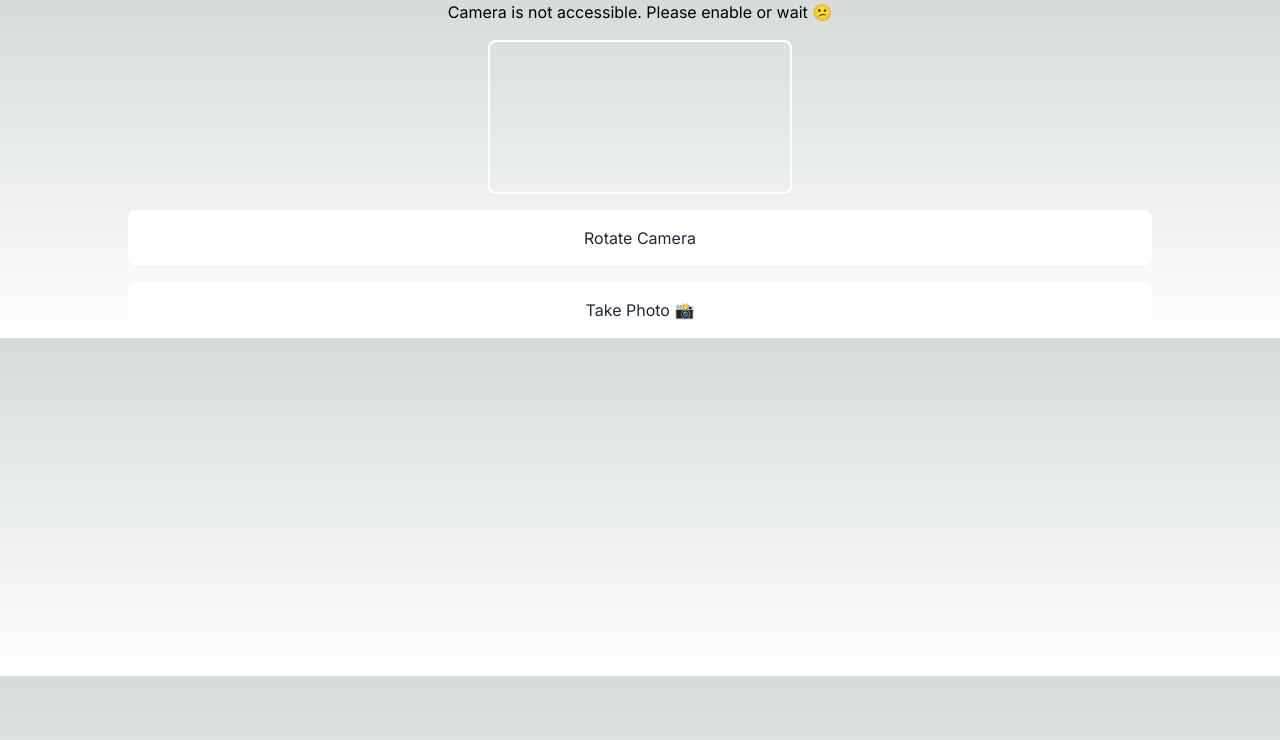
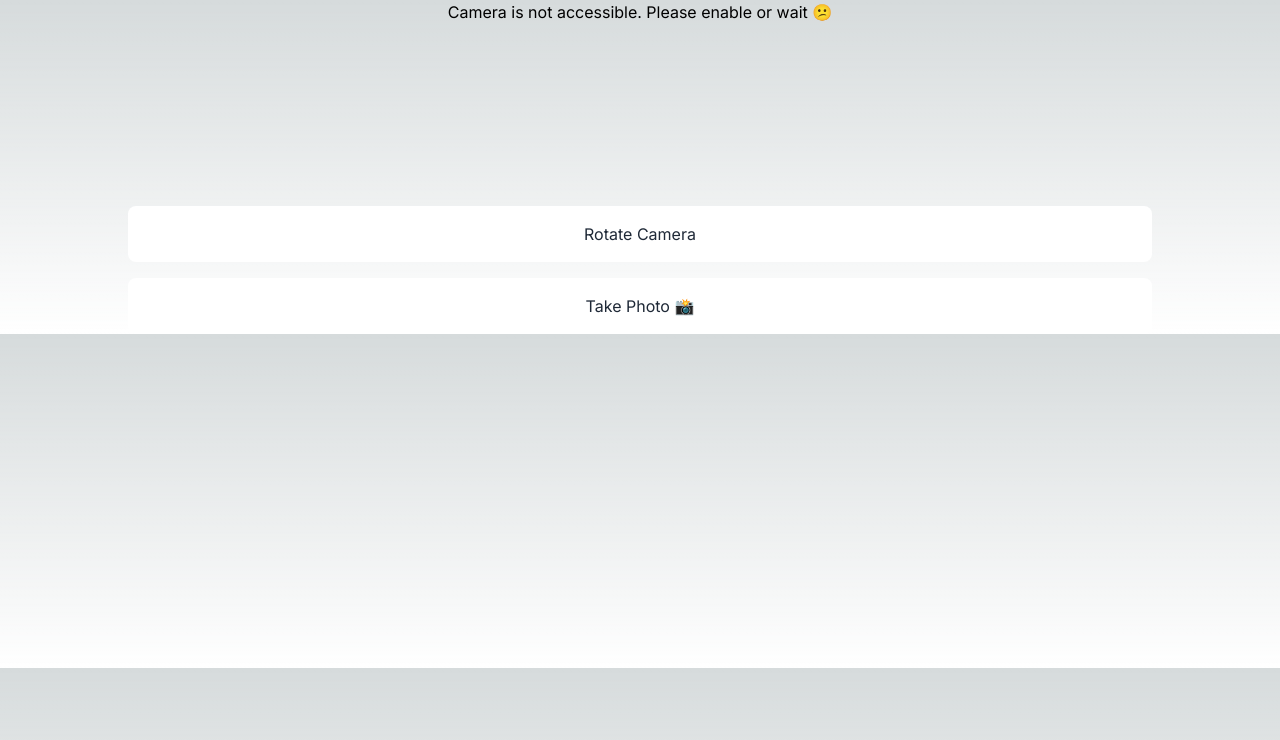
Before and after one commit to JBeanny/smart-camera, a Next.js app: page / in a window 1280 px wide. Shown: the top 740 px of the page. Built offline with nearby package versions, Linux system fonts and the light colour scheme; no server answers.

Commit message:
fix: image preview canvas size

```diff
--- a/components/Camera.tsx
+++ b/components/Camera.tsx
@@ -1,13 +1,18 @@
-"use client"
+"use client";
 
-import { useState, useEffect, useRef } from 'react';
+import { useState, useEffect, useRef } from "react";
 
-export const Camera= () => {
+export const Camera = () => {
   const [photo, setPhoto] = useState(null);
   const [videoStream, setVideoStream] = useState<MediaStream | null>(null);
-    const [facingMode, setFacingMode] = useState('user');
-    const [videoDimensions, setVideoDimensions] = useState({ width: 'auto', height: 'auto' });
-    const [cameraOpen,setCameraOpen] = useState("Camera is not accessible. Please enable or wait 😕");
+  const [facingMode, setFacingMode] = useState("user");
+  const [videoDimensions, setVideoDimensions] = useState({
+    width: "auto",
+    height: "auto",
+  });
+  const [cameraOpen, setCameraOpen] = useState(
+    "Camera is not accessible. Please enable or wait 😕"
+  );
   const videoRef = useRef<HTMLVideoElement | any>();
   const canvasRef = useRef<HTMLCanvasElement | any>();
 
@@ -15,46 +20,69 @@ export const Camera= () => {
     if (navigator.mediaDevices && navigator.mediaDevices.getUserMedia) {
       const constraints = {
         video: {
-                    facingMode: facingMode
-                }
+          facingMode: facingMode,
+        },
       };
 
-            navigator.mediaDevices.getUserMedia(constraints)
-            .then(function(stream) {
-                if(videoRef.current === undefined) return;
+      navigator.mediaDevices
+        .getUserMedia(constraints)
+        .then(function (stream) {
+          if (videoRef.current === undefined) return;
 
           videoRef.current.srcObject = stream;
           setVideoStream(stream);
           setCameraOpen("Enjoy taking photos 😊");
         })
-            .catch(function(err) {
+        .catch(function (err) {
           console.log("An error occurred: " + err);
         });
     }
   }, [facingMode]);
 
   const takePhoto = () => {
-        if(canvasRef.current === undefined) return;
+    const video = videoRef.current;
+    const canvas = canvasRef.current;
 
-        const canvas = canvasRef.current;
-        const context = canvas.getContext('2d');
-        context.drawImage(videoRef.current, 0, 0, canvas.width, canvas.height);
-        const dataURL = canvas.toDataURL('image/png');
+    // Ensure video is loaded and has valid dimensions
+    if (video.videoWidth > 0 && video.videoHeight > 0) {
+      const videoWidth = video.videoWidth;
+      const videoHeight = video.videoHeight;
+
+      // Calculate the aspect ratio of the video
+      const aspectRatio = videoWidth / videoHeight;
+
+      // Calculate the width and height of the canvas based on the aspect ratio
+      let canvasWidth = videoWidth;
+      let canvasHeight = videoHeight;
+
+      if (videoWidth > videoHeight) {
+        canvasHeight = canvasWidth / aspectRatio;
+      } else {
+        canvasWidth = canvasHeight * aspectRatio;
+      }
+
+      canvas.width = canvasWidth;
+      canvas.height = canvasHeight;
+
+      const context = canvas.getContext("2d");
+      context.drawImage(video, 0, 0, canvasWidth, canvasHeight);
+      const dataURL = canvas.toDataURL("image/png");
       setPhoto(dataURL);
 
-        // set size according to the taken photo
+      // Update video dimensions to match captured photo dimensions
       setVideoDimensions({
-            width: canvas.width,
-            height: canvas.height
+        width: canvasWidth,
+        height: canvasHeight,
       });
+    }
   };
 
   const downloadPhoto = () => {
-        const link: HTMLAnchorElement | any = document.createElement('a');
+    const link: HTMLAnchorElement | any = document.createElement("a");
 
-        if(link) {
+    if (link) {
       link.href = photo;
-            link.download = 'photo.png';
+      link.download = "photo.png";
       document.body.appendChild(link);
       link.click();
       document.body.removeChild(link);
@@ -62,46 +90,74 @@ export const Camera= () => {
   };
 
   const toggleCamera = () => {
-        if(videoStream == null) return;
+    if (videoStream == null) return;
 
     // Stop current video stream
-        videoStream.getTracks().forEach(track => track.stop());
+    videoStream.getTracks().forEach((track) => track.stop());
 
     // Toggle facing mode
-        setFacingMode(facingMode === 'user' ? 'environment' : 'user');
+    setFacingMode(facingMode === "user" ? "environment" : "user");
   };
 
   const discardPhoto = () => {
     setPhoto(null);
     setVideoDimensions({
-            width: 'auto',
-            height: 'auto'
+      width: "auto",
+      height: "auto",
     });
-    }
+  };
 
   return (
     <div className="flex justify-center items-center flex-col gap-4 w-[80%] m-auto">
       <h1 className="text-center">{cameraOpen}</h1>
-            <video ref={videoRef} autoPlay className={`w-${videoDimensions.width} h-${videoDimensions.height} ${facingMode === 'user' ? 'scaleX(-1)' : 'none'} border-2 border-white rounded-lg object-cover`}></video>
+      <video
+        ref={videoRef}
+        autoPlay
+        className={`w-${videoDimensions.width} h-${videoDimensions.height}border-2 border-white rounded-lg object-cover`}
+      ></video>
 
       <div className="w-full flex flex-col justify-between gap-4">
-                <button onClick={toggleCamera} className="bg-white text-gray p-4 rounded-lg">Rotate Camera</button>
-                <button onClick={takePhoto} className="bg-white text-gray p-4 rounded-lg">Take Photo 📸</button>
-                {
-                    photo &&  (
+        <button
+          onClick={toggleCamera}
+          className="bg-white text-gray p-4 rounded-lg"
+        >
+          Rotate Camera
+        </button>
+        <button
+          onClick={takePhoto}
+          className="bg-white text-gray p-4 rounded-lg"
+        >
+          Take Photo 📸
+        </button>
+        {photo && (
           <>
-                            <button onClick={downloadPhoto} disabled={!photo} className="bg-green text-white p-4 rounded-lg">Download Photo</button>
-                            <button onClick={discardPhoto} disabled={!photo} className="bg-red text-white p-4 rounded-lg">Discard</button>
+            <button
+              onClick={downloadPhoto}
+              disabled={!photo}
+              className="bg-green text-white p-4 rounded-lg"
+            >
+              Download Photo
+            </button>
+            <button
+              onClick={discardPhoto}
+              disabled={!photo}
+              className="bg-red text-white p-4 rounded-lg"
+            >
+              Discard
+            </button>
           </>
-                    )
-                }
+        )}
       </div>
 
       {/* image preview */}
       {photo && (
-                <img src={photo} alt="Captured" className={`w-${videoDimensions.width} h-${videoDimensions.height} border-2 border-white rounded-lg object-contain`}/>
+        <img
+          src={photo}
+          alt="Captured"
+          className={`w-${videoDimensions.width} h-${videoDimensions.height} border-2 border-white rounded-lg object-contain`}
+        />
       )}
-            <canvas ref={canvasRef} style={{ display: 'none' }}></canvas>
+      <canvas ref={canvasRef} style={{ display: "none" }}></canvas>
     </div>
   );
-}
+};
```
Lines whose indentation alone changed are shown as unchanged.
